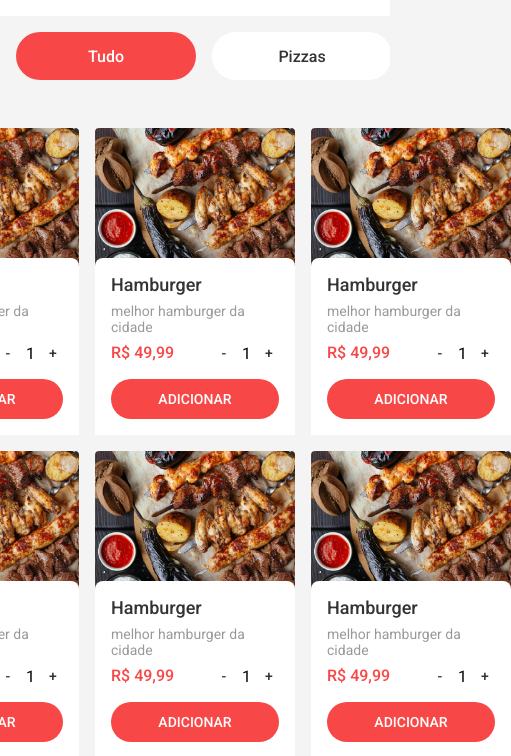
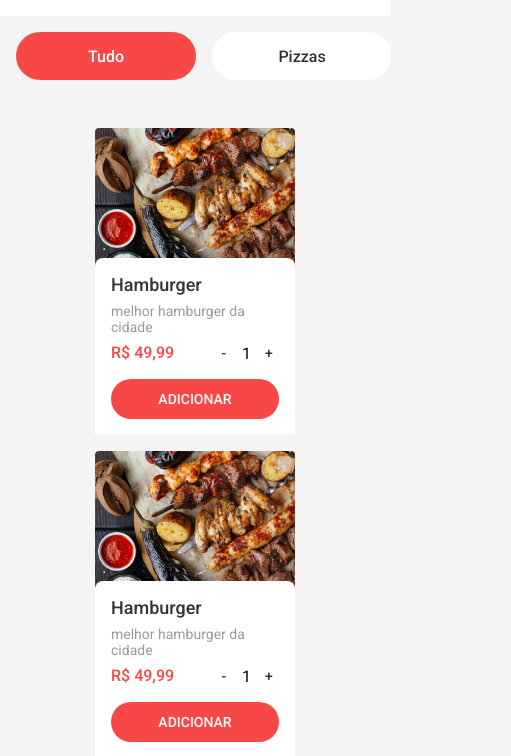
Before and after one commit to emanoelims/emmfood-html, a plain HTML site: page index.html in a window 390 px wide. Shown: the part 88-844 px from the top of the page, 511 px wide, since content can reach past the window. Drawn offline with nearby package versions, Linux system fonts and the light colour scheme.

Commit message:
feat: add responsiveness to the products

```diff
--- a/css/styles.css
+++ b/css/styles.css
@@ -12,7 +12,7 @@
   justify-content: flex-start;
 }
 
-@media screen and (max-width: 970px){
+@media screen and (max-width: 970px) {
   .content {
     width: 100%;
   }
@@ -76,6 +76,18 @@
   grid-template-columns: repeat(3, max-content);
 }
 
+@media screen and (max-width: 450px) {
+  .products {
+    grid-template-columns: repeat(1, max-content) !important;
+  }
+}
+
+@media screen and (max-width: 670px) {
+  .products {
+    grid-template-columns: repeat(2, max-content);
+  }
+}
+
 .products__row {
   display: flex;
   justify-content: space-between;
@@ -98,8 +110,8 @@
 
 .products__item-image {
   object-fit: cover;
-  width: 200px;
-  height: 150px;
+  max-width: 200px;
+  max-height: 150px;
   border-radius: 0.25rem;
 }
 
```
